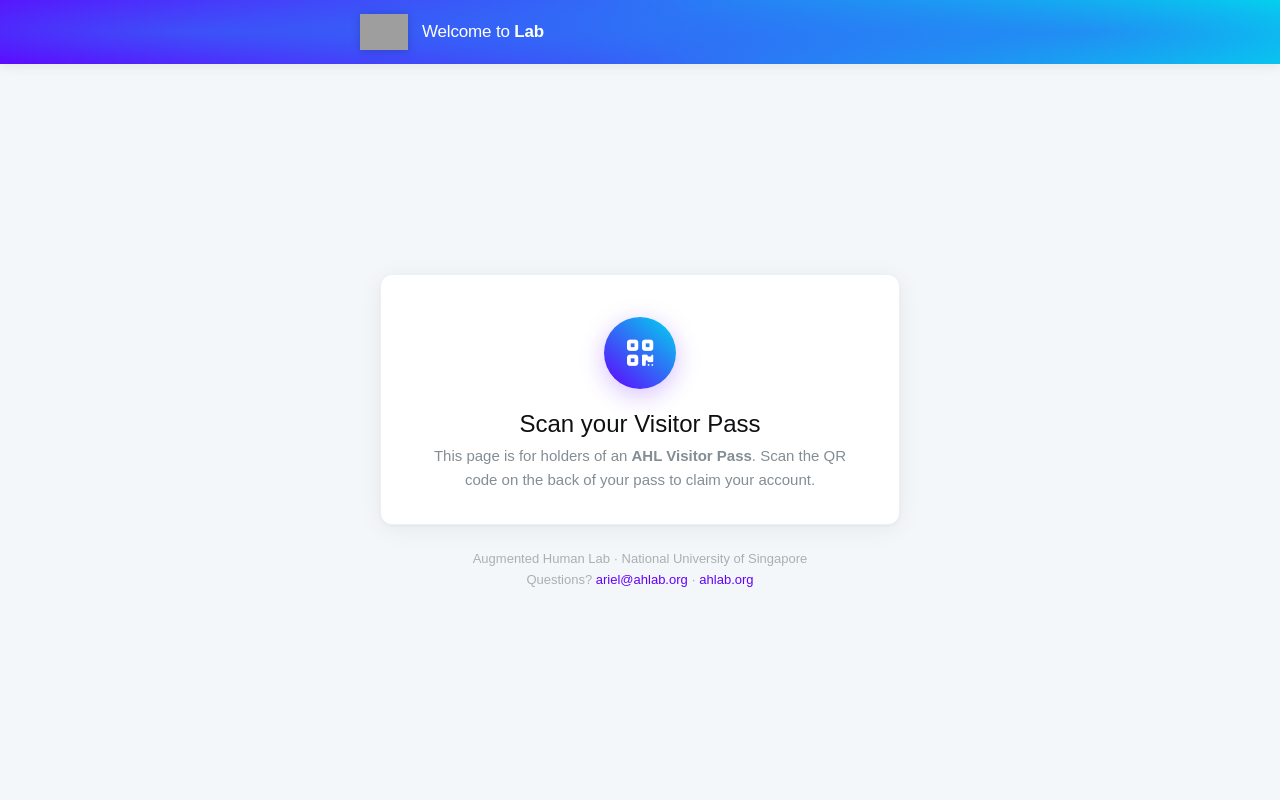
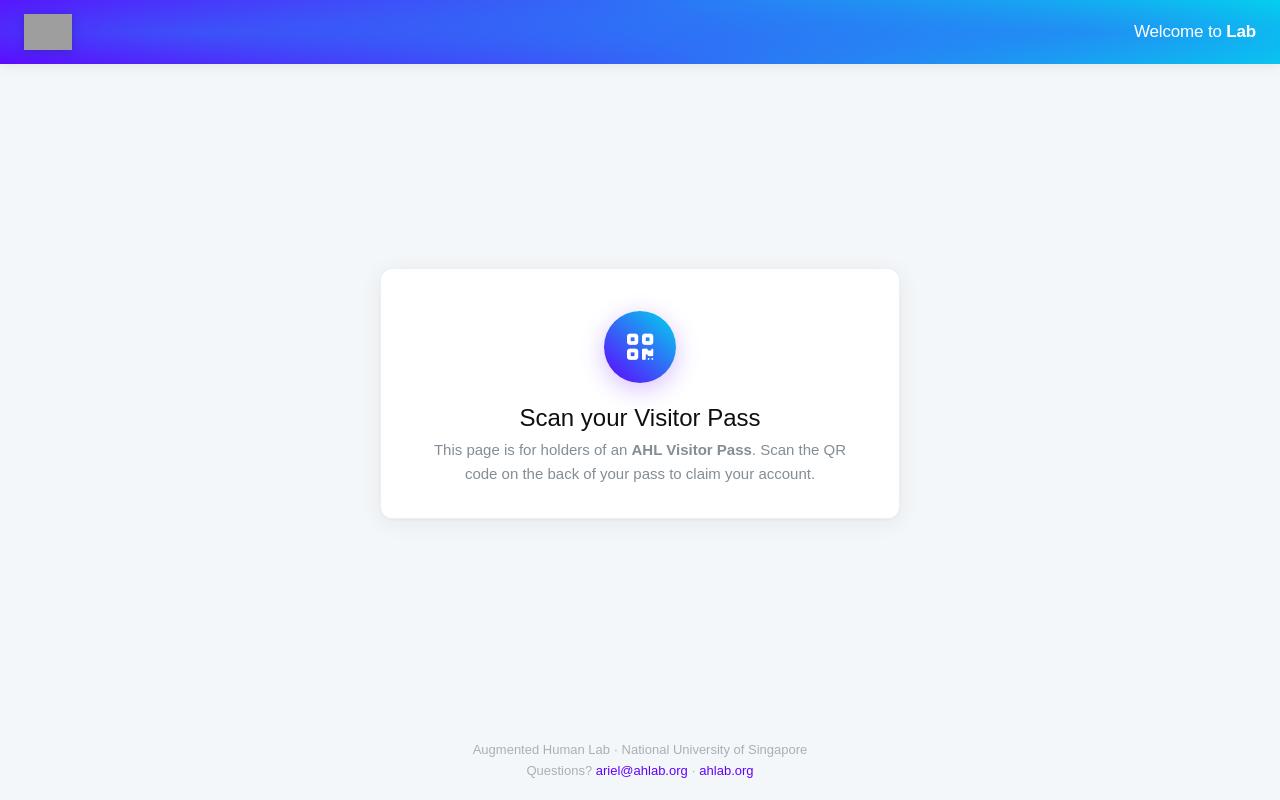
Before and after one commit to augmented-human-lab/passes-ahlab-org, a plain HTML site: page claim/index.html in a window 1280 px wide. Drawn offline with Linux system fonts and the light colour scheme; grey boxes are pictures that could not be loaded; a web font is replaced by a local one.

Commit message:
Claim page: footer pinned to the page bottom; app bar logo far left, 'Welcome to Lab' far right

```diff
--- a/claim/index.html
+++ b/claim/index.html
@@ -111,8 +111,7 @@
     }
     .appbar-inner {
       position: relative; z-index: 1;
-      max-width: 560px; margin: 0 auto;
-      display: flex; align-items: center; gap: 14px;
+      display: flex; align-items: center; justify-content: space-between; gap: 14px;
     }
     .appbar .lab-logo { display: block; height: 36px; width: auto; filter: drop-shadow(0 1px 4px rgba(0,0,0,.18)); }
     .appbar-title {
@@ -272,7 +271,8 @@
     .spinner { width: 44px; height: 44px; margin: 10px auto 18px; border-radius: 50%;
                border: 3px solid rgba(97,0,255,.15); border-top-color: var(--color-accent); animation: spin .9s linear infinite; }
     @keyframes spin { to { transform: rotate(360deg); } }
-    .footer-note { text-align: center; font-size: 13px; color: var(--neutral-60); margin-top: 24px; line-height: 1.6; }
+    .footer-note { text-align: center; font-size: 13px; color: var(--neutral-60); line-height: 1.6;
+                   padding: 18px 20px calc(18px + env(safe-area-inset-bottom)); }
     .footer-note a { color: var(--color-accent); text-decoration: none; }
   </style>
 </head>
@@ -367,11 +367,12 @@
       </section>
     </div>
 
-    <p class="footer-note">
+  </main>
+
+  <footer class="footer-note">
       Augmented Human Lab · National University of Singapore<br>
       Questions? <a href="mailto:ariel@ahlab.org">ariel@ahlab.org</a> · <a href="https://ahlab.org" target="_blank" rel="noopener">ahlab.org</a>
-    </p>
-  </main>
+  </footer>
 
   <script>
     // Backend: ahl-visitor-form doPost public actions claimInfo / claim (localhost → dev deployment).
```
